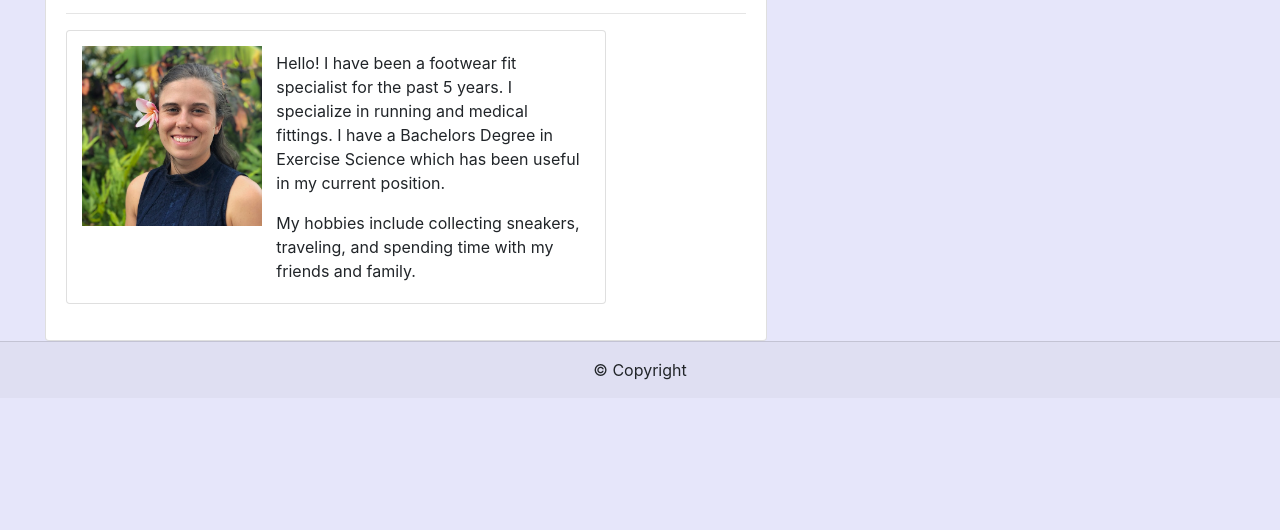
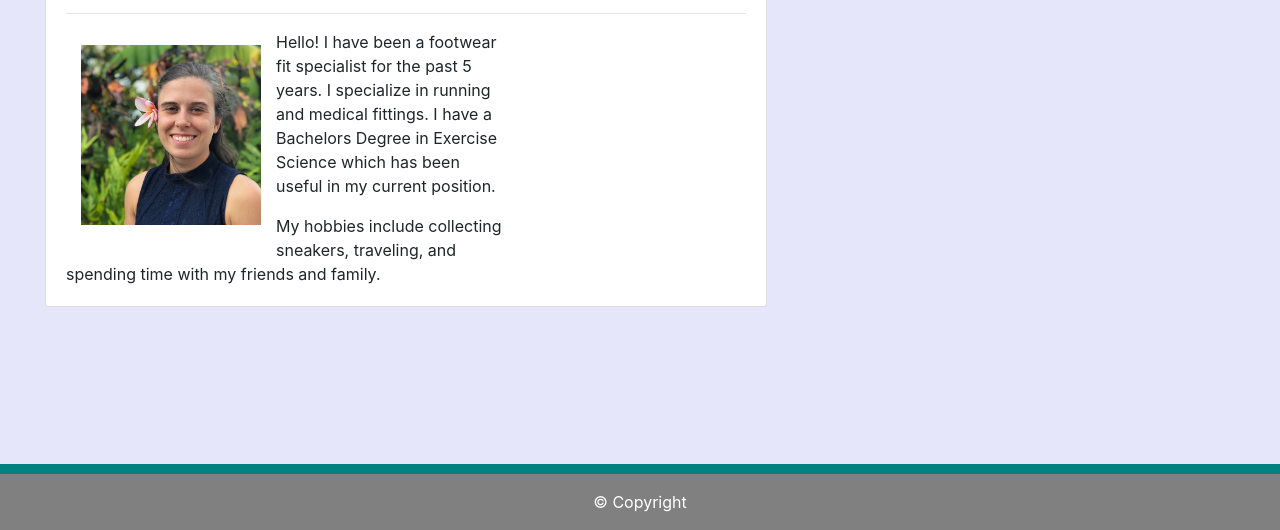
Before and after one commit to hdarden/hw-responsive-portfolio, a plain HTML site: page index.html in a window 1280 px wide. Shown: the part 270-800 px from the top of the page. Drawn offline with nearby package versions, Linux system fonts and the light colour scheme.

Commit message:
fixed footer

```diff
--- a/index.html
+++ b/index.html
@@ -17,29 +17,10 @@
   </head>
 
   <body style="background-color: lavender;">
+    <!--Navbar-->
     <nav class="navbar navbar-expand-lg navbar-light bg-light">
-      <a
-        class="navbar-brand mb-0-h1"
-        style="
-          background-color: teal;
-          color: white;
-          padding: 1.5rem;
-          margin-left: 30px;
-          font-size: xx-large;
-          font-family:'Times New Roman', Times, serif;
-        "
-        href="index.html"
-        >Helen Darden</a
-      >
-      <button
-        class="navbar-toggler"
-        type="button"
-        data-toggle="collapse"
-        data-target="#navbarNav"
-        aria-controls="navbarNav"
-        aria-expanded="false"
-        aria-label="Toggle navigation"
-      >
+      <a class="navbar-brand mb-0-h1" style="background-color: teal; color: white; padding: 1.5rem; margin-left: 30px; font-size: xx-large; font-family:'Times New Roman', Times, serif;" href="index.html">Helen Darden</a>
+      <button class="navbar-toggler" type="button" data-toggle="collapse" data-target="#navbarNav" aria-controls="navbarNav" aria-expanded="false" aria-label="Toggle navigation">
         <span class="navbar-toggler-icon"></span>
       </button>
 
@@ -61,29 +42,22 @@
         </ul>
       </div>
     </nav>
-
+<!--page break-->
     <br />
     <br />
     <br />
     <br />
-
+<!--section-->
     <div class="container" style="margin-left: 30px;">
       <div class="card" style="width: 65%;">
         <div class="card-body">
 
           <h2 class="card-title" style="font-family:'Times New Roman', Times, serif; color: teal;">About Me</h2>
           <hr />
-    <div class="card mb-3" style="max-width: 540px;">
+
       <div class="row gutters">
-        <div class="col-md-4">
-          <img
-              src="FullSizeRender.jpeg"
-              alt="Helen Darden picture"
-              width="200px"
-              height="200px">
-        </div>
         <div class="col-md-8">
-          <div class="card-body">
+          <img src="FullSizeRender.jpeg" alt="Helen Darden picture" width="200px"height="200px">
 
             <p class="card-text"> Hello! I have been a footwear fit specialist for the past 5 years.
               I specialize in running and medical fittings. I have a Bachelors
@@ -95,63 +69,20 @@
               time with my friends and family.</p>
           </div>
         </div>
+        </div>
       </div>
     </div>
   </div>
 </div>
-</div>
+
+<!--footer-->
+<footer class="mt-autp py-3 card-footer fixed-bottom text-center" style="background-color: grey; border-top: 10px solid; border-color: teal; color: white;">
+  &copy Copyright
+</footer>
 
 
 
-
-
-   <!--<div class="container" style="margin-left: 30px;">
-      <div class="card" style="width: 65%;">
-        <div class="card-body">
-          <h5 class="card-title">About Me</h5>
-          <hr />
-
-
-          <div class="flex-wrap justify-content-around">
-            <img
-              src="FullSizeRender.jpeg"
-              alt="Helen Darden picture"
-              width="200px"
-              height="200px"
-            />
-              Hello! I have been a footwear fit specialist for the past 5 years.
-              I specialize in running and medical fittings. I have a Bachelors
-              Degree in Exercise Science which has been useful in my current
-              position.
-
-              My hobbies include collecting sneakers, traveling, and spending
-              time with my friends and family.
-
-
-
-          </div>
-        </div>
-        </div>
-      </div>
-    </div>-->
-
-    <footer class="footer mt-autp py-3 card-footer text-center">
-      &copy Copyright
-    </footer>
-
-
-
-    <!--<footer class="footer pb-5" style="position: sticky;">
-      <div class="container">
-        <div class="row">
-          <div class="col-md-12" style="color: white;">
-            <p>&copy Copyright</p>
-          </div>
-        </div>
-      </div>
-    </footer>-->
-
-
+<!--JS-->
     <script src="https://code.jquery.com/jquery-3.4.1.slim.min.js" integrity="sha384-J6qa4849blE2+poT4WnyKhv5vZF5SrPo0iEjwBvKU7imGFAV0wwj1yYfoRSJoZ+n" crossorigin="anonymous"></script>
     <script src="https://cdn.jsdelivr.net/npm/popper.js@1.16.0/dist/umd/popper.min.js" integrity="sha384-Q6E9RHvbIyZFJoft+2mJbHaEWldlvI9IOYy5n3zV9zzTtmI3UksdQRVvoxMfooAo" crossorigin="anonymous"></script>
     <script src="https://stackpath.bootstrapcdn.com/bootstrap/4.4.1/js/bootstrap.min.js" integrity="sha384-wfSDF2E50Y2D1uUdj0O3uMBJnjuUD4Ih7YwaYd1iqfktj0Uod8GCExl3Og8ifwB6" crossorigin="anonymous"></script>
--- a/style.css
+++ b/style.css
@@ -4,20 +4,5 @@ img {
     float: left;
     padding:10px;
     margin: 5px;
-    word-wrap: normal;
-}
-
-
-
-footer {
-   /* text-align: center;*/
-    /*bottom: 0;
-    background-color: grey;
-    width: 100%;
-    border-top: 10px solid; color: teal;
-    height: 10%;
-    padding-top: 20px;*/
-
-   /* position: sticky;*/
 
 }
```
Also changed, not shown: contact.html (+7 -6 lines), portfolio.html (+12 -12 lines).
